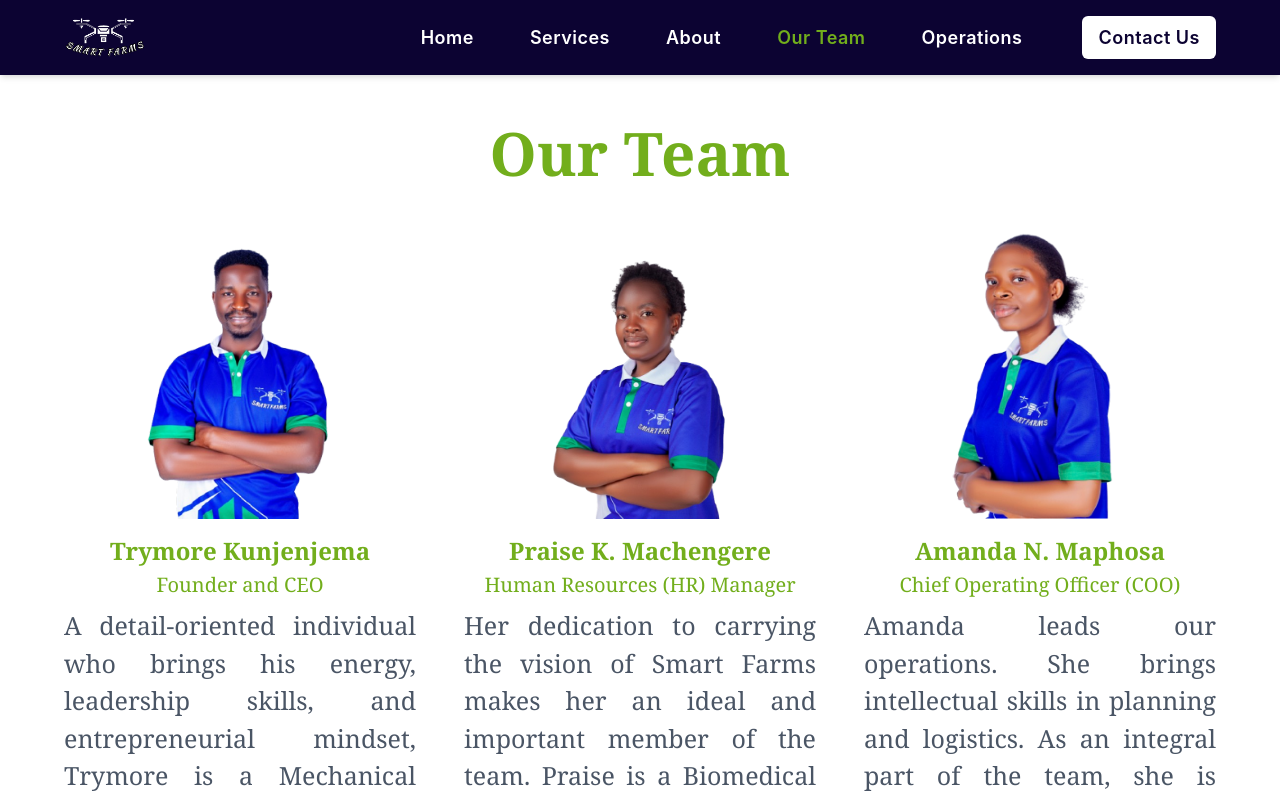
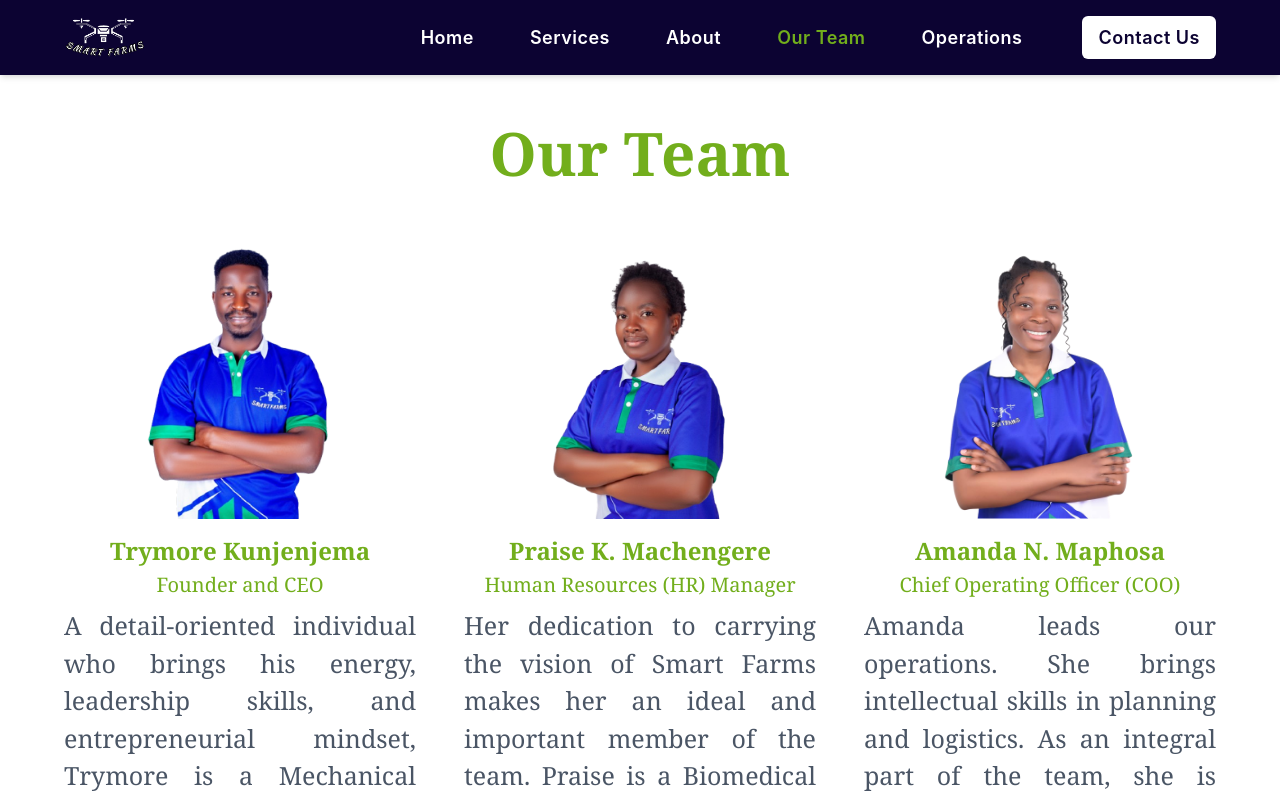
Before and after one commit to HudsonWayne/Smart-Farms, a Next.js app: page /our-team in a window 1280 px wide. Shown: the top 800 px of the page. Built offline with nearby package versions, Linux system fonts and the light colour scheme; a web font is replaced by a local one.

Commit message:
initial commit

```diff
--- a/src/components/AboutSection.jsx
+++ b/src/components/AboutSection.jsx
@@ -6,7 +6,7 @@ const AboutSection = () => {
     <div className="relative w-full min-h-[60vh] md:min-h-[70vh] flex items-center justify-center">
       {/* Background Image */}
       <img
-        src="/Pic 25.jpg"
+        src="/Pic 12.jpg"
         alt="About Smart Farms"
         className="absolute inset-0 w-full h-full object-cover"
         draggable={false}
--- a/src/pages/our-team.tsx
+++ b/src/pages/our-team.tsx
@@ -74,7 +74,7 @@ export default function OurTeamPage() {
         {/* Team Member 3 */}
         <div className="text-center">
           <img
-            src="/girl 2.png"
+            src="/Amanda.png"
             alt="Amanda N. Maphosa"
             className="w-full h-72 mx-auto mb-4 object-contain"
           />
```
Also changed, not shown: public/Amanda.png (added).
